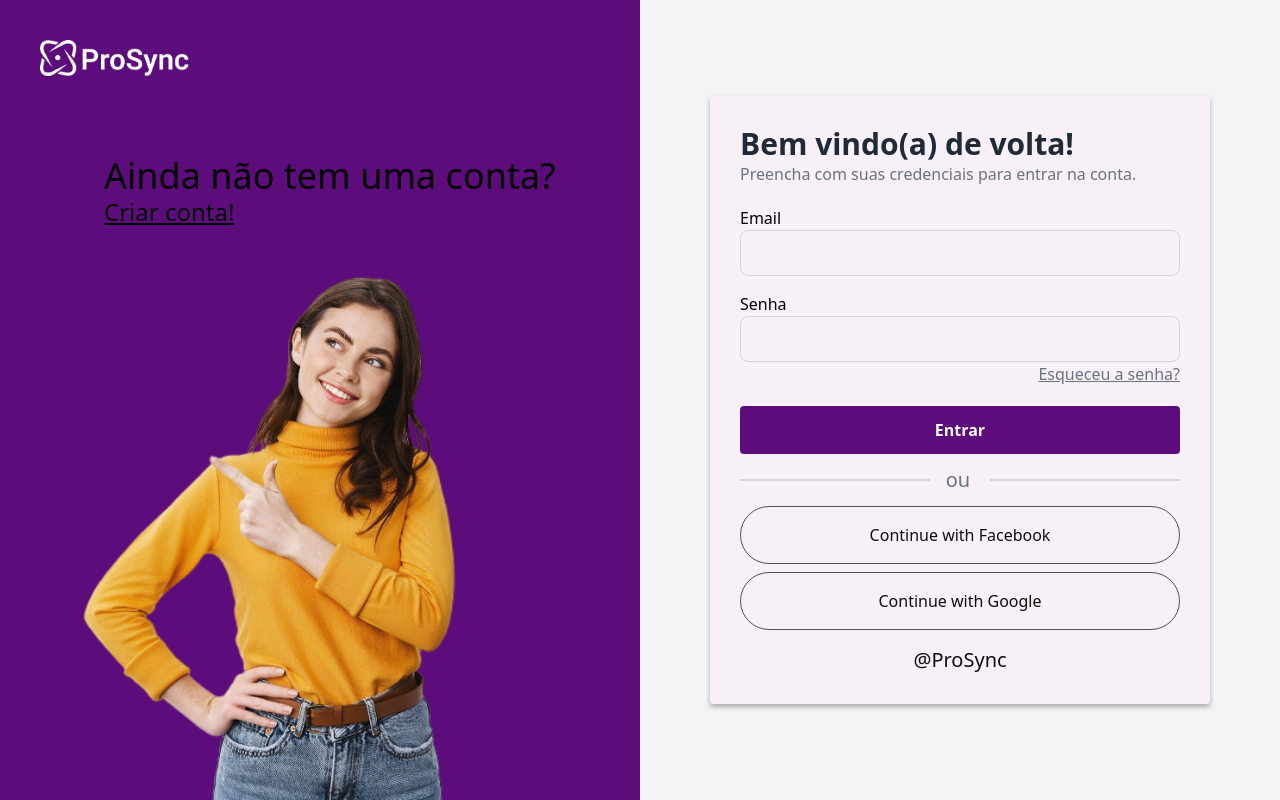
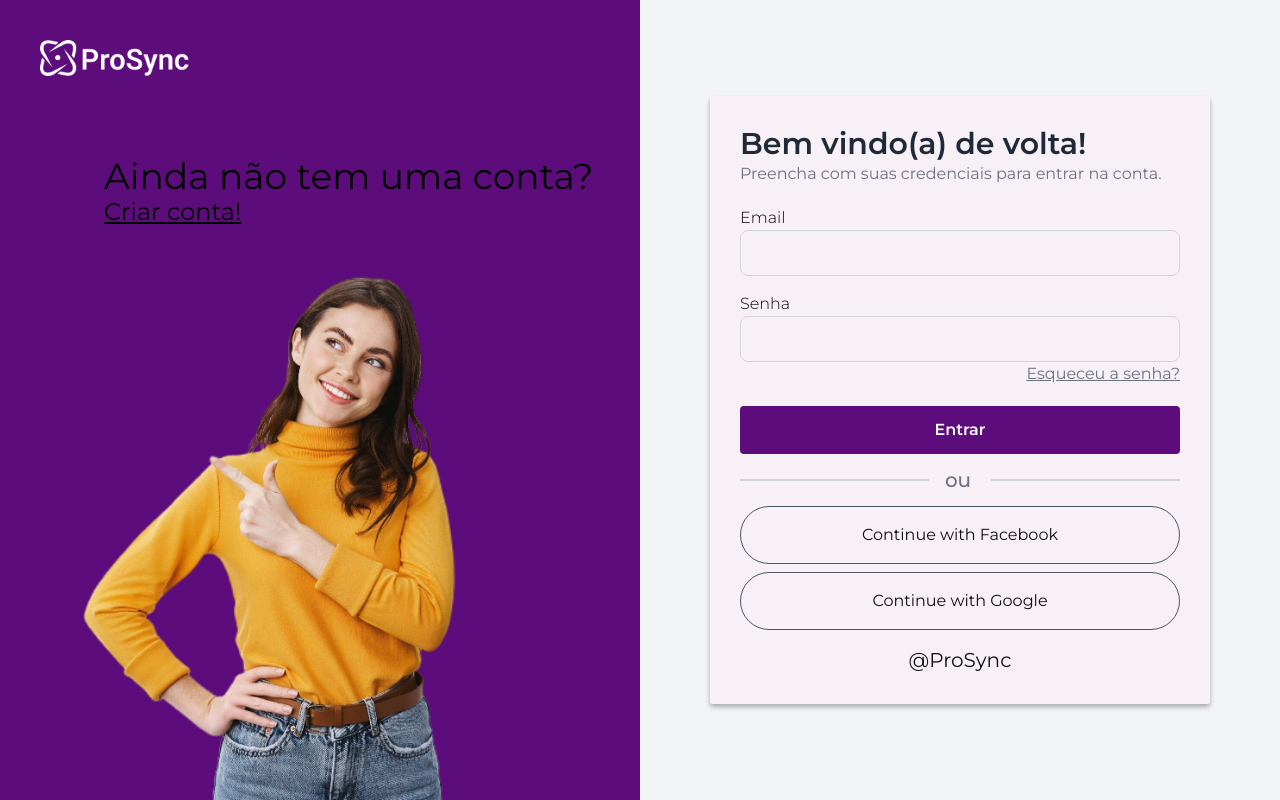
Before and after one commit to ProSync-OpenSource/store, a Next.js app in the folder frontend/: page /login in a window 1280 px wide. Built offline with nearby package versions, Linux system fonts and the light colour scheme.

Commit message:
feat: new font family added

```diff
--- /dev/null
+++ b/frontend/src/app/fonts/index.tsx
@@ -0,0 +1,10 @@
+import { Montserrat } from 'next/font/google';
+
+const montserrat = Montserrat({
+    weight: ['300', '400', '500', '600', '700', '800'],
+    subsets: ['latin'],
+    display: 'swap',
+    fallback: ['Arial', 'Sans-serif'],
+});
+
+export default montserrat;
--- a/frontend/src/app/layout.tsx
+++ b/frontend/src/app/layout.tsx
@@ -1,6 +1,10 @@
 import type { Metadata } from 'next'
 import './globals.css'
 import StyledComponentsRegistry from '@/lib/registry'
+
+import { UserProvider } from '@/components/contexts/userContext';
+
+import montserrat from './fonts/index';
 
 export const metadata: Metadata = {
   title: 'Create Next App',
@@ -14,9 +18,13 @@ export default function RootLayout({
 }>) {
   return (
     <html lang="en">
-      <body>
+      <body className={montserrat.className}>
         {' '}
-        <StyledComponentsRegistry>{children}</StyledComponentsRegistry>{' '}
+        <StyledComponentsRegistry>
+          <UserProvider>
+            {children}
+          </UserProvider>
+        </StyledComponentsRegistry>{' '}
       </body>
     </html>
   )
```
